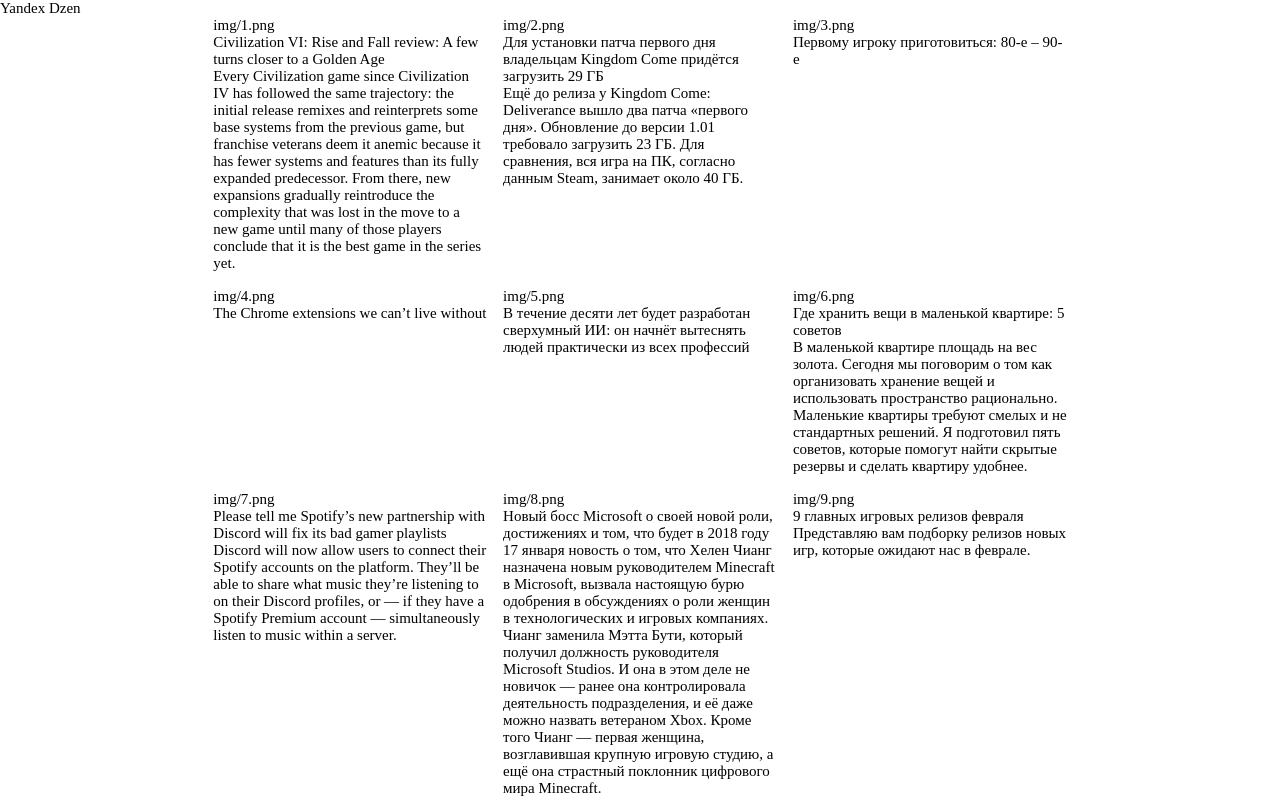
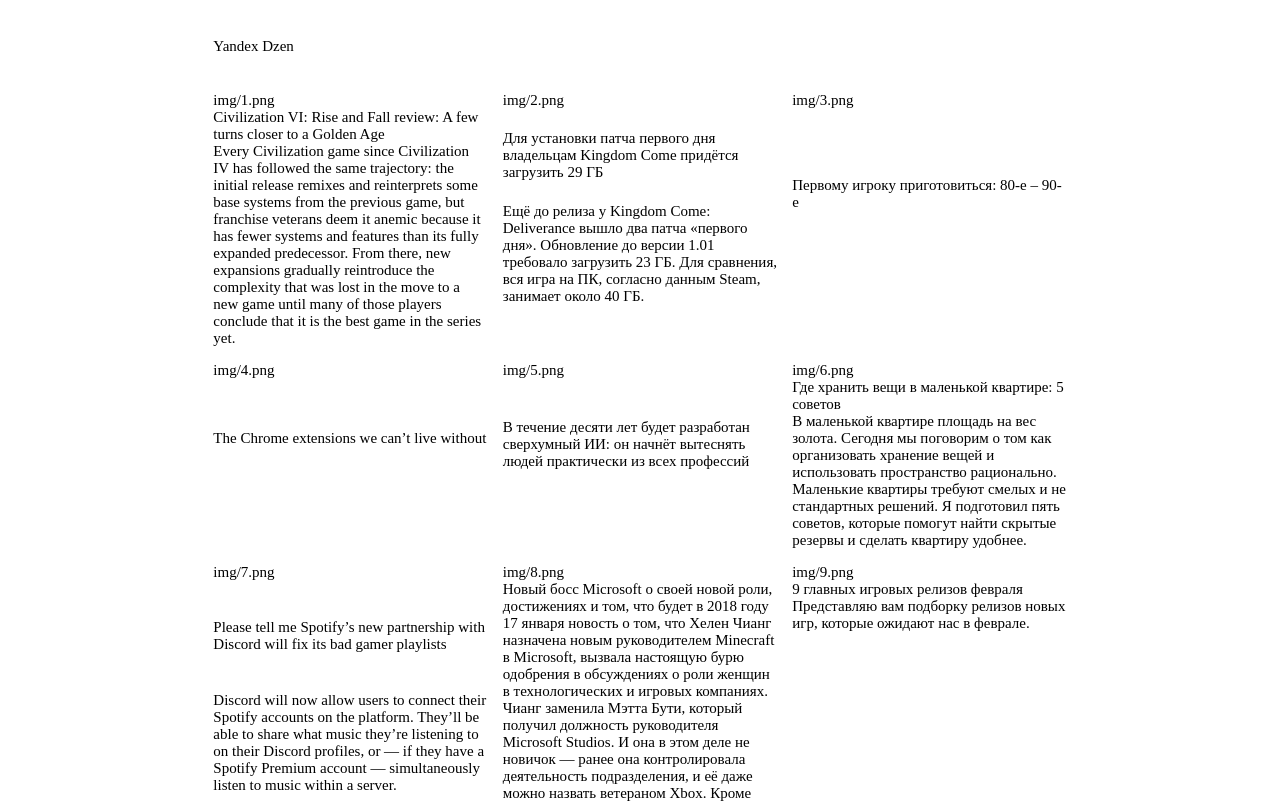
Before and after one commit to liketurbo/homework_0, a website built with webpack: page src/index.html in a window 1280 px wide. Shown: the top 803 px of the page. Built offline with nearby package versions, Linux system fonts and the light colour scheme.

Commit message:
First checkpoint

```diff
--- a/src/styles/main.sass
+++ b/src/styles/main.sass
@@ -1,15 +1,37 @@
-body
+body, html
   margin: 0
   padding: 0
   font-size: 15px
+  width: 100%
+  height: 100%
+
+body
+  display: grid
+  grid-template-columns: repeat(12, 1fr)
+  grid-template-rows: 2 * 46px 1fr 46px
+
+.header
+  display: flex
+  grid-row: 1
+  grid-column: 3/11
+  justify-content: flex-start
+  align-items: center
 
 .container
-  margin: 0 auto
-  width: 8/12 * 100%
   display: grid
-  grid-template-columns: 1fr 1fr 1fr
+  grid-row: 2
+  grid-column: 3/11
+  grid-template-columns: repeat(3, 1fr)
   grid-gap: 1rem
 
-.titlePicDiscWhole
-  display: grid
-  grid-template-columns: 2fr 1fr
+  .titlePicDiscWhole
+    display: grid
+    // grid-auto-rows: 243px
+
+  .titlePicDescHalf
+    display: grid
+    // grid-auto-rows: 305px
+
+  .titlePic, .titleDisc
+    display: grid
+    // grid-auto-rows: 234px
```
